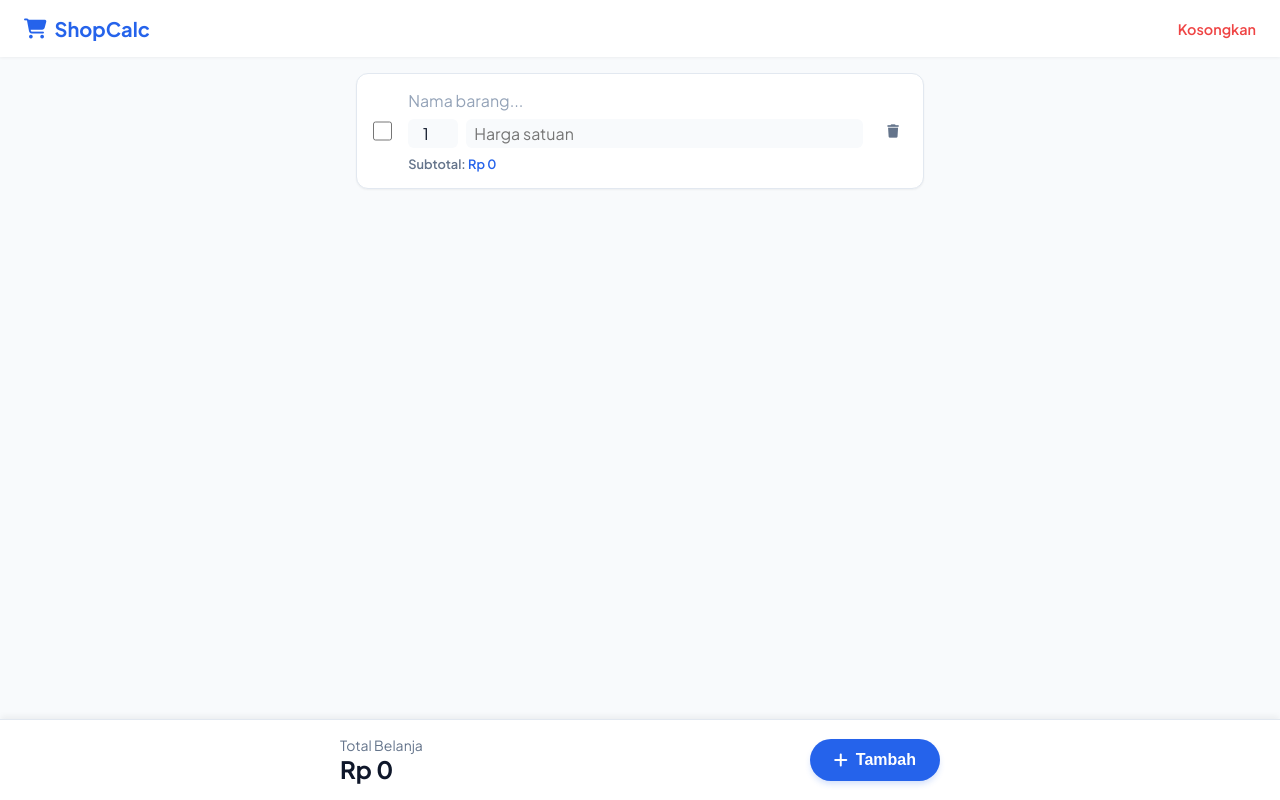
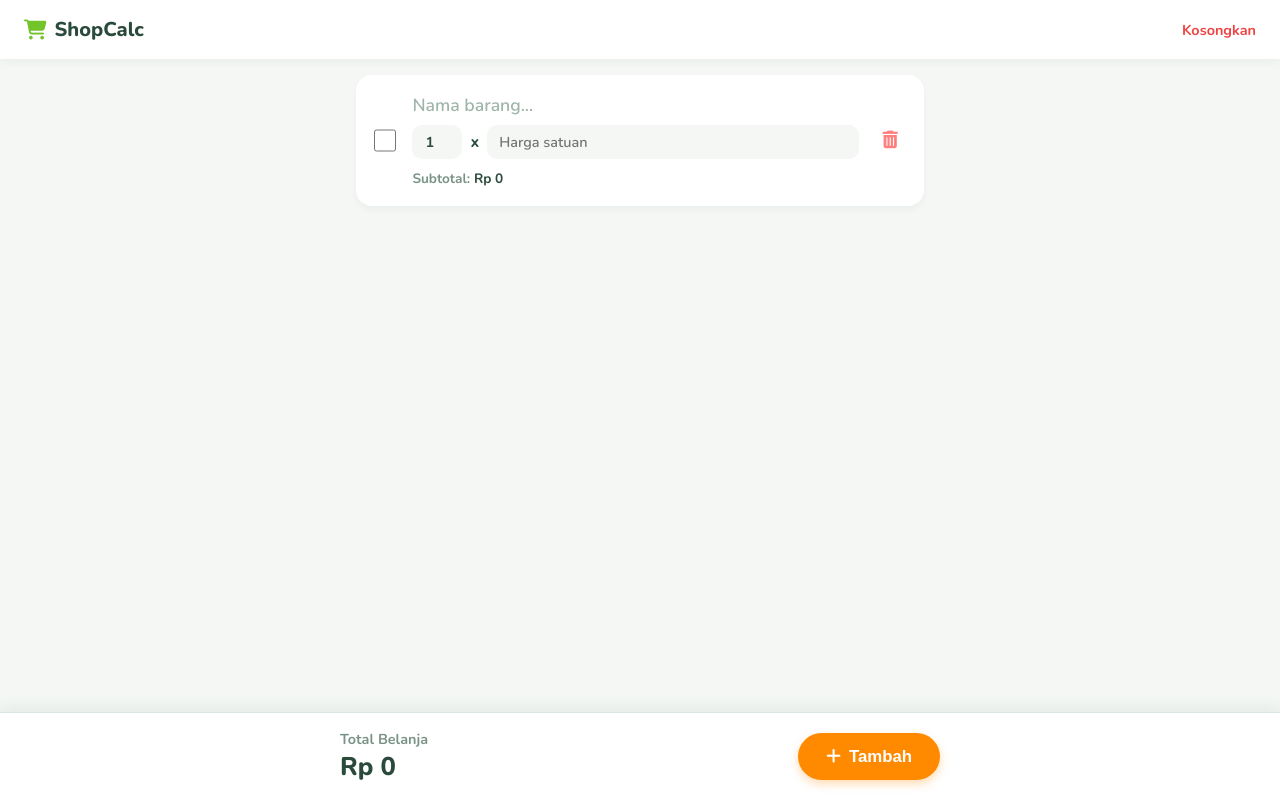
Before and after one commit to 43groupfy/ShopCalc, a plain HTML site: page index.html in a window 1280 px wide. Both pictures are taken after a click on the button "Tambah". Drawn offline with nearby package versions, Linux system fonts and the light colour scheme.

Commit message:
Update index.html

```diff
--- a/index.html
+++ b/index.html
@@ -6,30 +6,35 @@
   <title>ShopCalc - Smart Shopping</title>
   <link rel="icon" type="image/png" href="applogo.png">
 
-  <meta name="theme-color" content="#2563eb" />
+  <meta name="theme-color" content="#2A4B3C" />
   <link rel="manifest" href="manifest.json" />
   <link rel="apple-touch-icon" href="icon-192x192.png" />
 
   <link rel="stylesheet" href="https://cdnjs.cloudflare.com/ajax/libs/font-awesome/6.5.2/css/all.min.css" />
   <style>
-    @import url('https://fonts.googleapis.com/css2?family=Plus+Jakarta+Sans:wght@400;500;600;700&display=swap');
+    /* Menggunakan font Nunito yang membulat dan ramah, senada dengan icon 3D */
+    @import url('https://fonts.googleapis.com/css2?family=Nunito:wght@400;600;700;800&display=swap');
 
     :root {
-      --primary: #2563eb;
-      --primary-hover: #1d4ed8;
-      --bg: #f8fafc;
+      --primary: #2A4B3C;       /* Hijau Tua (Warna body kalkulator) */
+      --primary-hover: #1F382D;
+      --secondary: #73C32B;     /* Hijau Terang (Warna background & tombol +) */
+      --accent: #FF8A00;        /* Oranye (Warna tombol = ) */
+      --accent-hover: #E57C00;
+      --bg: #F4F7F4;            /* Latar belakang abu kehijauan yang lembut */
       --surface: #ffffff;
-      --text: #0f172a;
-      --text-light: #64748b;
-      --border: #e2e8f0;
+      --text: #2A4B3C;          /* Teks utama disamakan dengan hijau tua */
+      --text-light: #7A9387;
+      --border: #DDE5E0;
       --danger: #ef4444;
-      --success: #22c55e;
+      --success: #73C32B;       /* Centang menggunakan hijau terang */
+      --delete-btn: #FF7E7E;
     }
 
     * { margin: 0; padding: 0; box-sizing: border-box; }
 
     body {
-      font-family: 'Plus Jakarta Sans', sans-serif;
+      font-family: 'Nunito', sans-serif;
       background-color: var(--bg);
       color: var(--text);
       padding-bottom: 120px; /* Space for sticky footer */
@@ -42,14 +47,14 @@
       display: flex;
       justify-content: space-between;
       align-items: center;
-      box-shadow: 0 1px 3px rgba(0,0,0,0.05);
+      box-shadow: 0 2px 10px rgba(42, 75, 60, 0.05);
       position: sticky;
       top: 0;
       z-index: 10;
     }
 
     .brand {
-      font-weight: 700;
+      font-weight: 800;
       font-size: 1.25rem;
       color: var(--primary);
       text-decoration: none;
@@ -58,11 +63,15 @@
       gap: 0.5rem;
     }
 
+    .brand i {
+      color: var(--secondary);
+    }
+
     .clear-btn {
       background: none;
       border: none;
       color: var(--danger);
-      font-weight: 600;
+      font-weight: 700;
       font-size: 0.9rem;
       cursor: pointer;
       font-family: inherit;
@@ -78,21 +87,23 @@
     /* Item List */
     .item-card {
       background: var(--surface);
-      border-radius: 12px;
+      border-radius: 16px; /* Dibuat lebih membulat */
       padding: 1rem;
-      margin-bottom: 0.75rem;
-      box-shadow: 0 1px 2px rgba(0,0,0,0.05);
-      border: 1px solid var(--border);
+      margin-bottom: 0.85rem;
+      box-shadow: 0 4px 6px rgba(42, 75, 60, 0.04);
+      border: 2px solid transparent;
       display: grid;
       grid-template-columns: auto 1fr auto;
       gap: 1rem;
       align-items: center;
-      transition: opacity 0.2s;
+      transition: all 0.2s;
     }
 
     .item-card.bought {
       opacity: 0.6;
-      background: #f1f5f9;
+      background: #EAF0EC;
+      border-color: var(--border);
+      box-shadow: none;
     }
 
     .item-card.bought input {
@@ -107,10 +118,11 @@
     }
 
     input[type="checkbox"] {
-      width: 1.2rem;
-      height: 1.2rem;
+      width: 1.4rem;
+      height: 1.4rem;
       accent-color: var(--success);
       cursor: pointer;
+      border-radius: 4px;
     }
 
     /* Inputs */
@@ -129,30 +141,32 @@
       border: none;
       background: transparent;
       font-family: inherit;
-      font-size: 1rem;
+      font-size: 0.9rem;
       color: var(--text);
       outline: none;
       width: 100%;
     }
 
     input[type="text"] {
-      font-weight: 600;
+      font-weight: 700;
+      font-size: 1.1rem;
     }
 
-    input[type="text"]::placeholder { color: #94a3b8; font-weight: 400; }
+    input[type="text"]::placeholder { color: #A0B5AA; font-weight: 600; }
 
-    .qty-input { width: 50px !important; text-align: center; background: var(--bg) !important; border-radius: 6px !important; padding: 0.25rem;}
-    .price-input { flex: 1; background: var(--bg) !important; border-radius: 6px !important; padding: 0.25rem 0.5rem;}
+    .qty-input { width: 50px !important; text-align: center; background: var(--bg) !important; border-radius: 10px !important; padding: 0.45rem 0.35rem; font-weight: 700;}
+    .price-input { flex: 1; background: var(--bg) !important; border-radius: 10px !important; padding: 0.45rem 0.75rem; font-weight: 600;}
 
     /* Delete Btn */
     .delete-btn {
-      color: var(--text-light);
+      color: var(--delete-btn);
       background: none;
       border: none;
       padding: 0.5rem;
-      border-radius: 8px;
+      border-radius: 10px;
       cursor: pointer;
       transition: 0.2s;
+      font-size: 1.1rem;
     }
 
     .delete-btn:hover { color: var(--danger); background: #fee2e2; }
@@ -165,7 +179,7 @@
       right: 0;
       background: var(--surface);
       padding: 1rem 1.5rem;
-      box-shadow: 0 -4px 6px -1px rgba(0,0,0,0.05);
+      box-shadow: 0 -4px 15px rgba(42, 75, 60, 0.08);
       border-top: 1px solid var(--border);
       display: flex;
       justify-content: space-between;
@@ -187,34 +201,35 @@
       flex-direction: column;
     }
 
-    .total-label { font-size: 0.875rem; color: var(--text-light); }
-    .total-amount { font-size: 1.5rem; font-weight: 700; color: var(--text); }
+    .total-label { font-size: 0.9rem; color: var(--text-light); font-weight: 700; }
+    .total-amount { font-size: 1.6rem; font-weight: 800; color: var(--primary); }
 
     .add-btn {
-      background: var(--primary);
+      background: var(--accent);
       color: white;
       border: none;
-      padding: 0.75rem 1.5rem;
+      padding: 0.85rem 1.75rem;
       border-radius: 50px;
-      font-weight: 600;
-      font-size: 1rem;
+      font-weight: 800;
+      font-size: 1.05rem;
       cursor: pointer;
       display: flex;
       align-items: center;
       gap: 0.5rem;
-      box-shadow: 0 4px 6px -1px rgba(37, 99, 235, 0.2);
+      box-shadow: 0 4px 10px rgba(255, 138, 0, 0.3);
       transition: 0.2s;
     }
 
-    .add-btn:hover { background: var(--primary-hover); transform: translateY(-1px); }
+    .add-btn:hover { background: var(--accent-hover); transform: translateY(-2px); box-shadow: 0 6px 12px rgba(255, 138, 0, 0.4); }
 
     /* Empty State */
     .empty-state {
       text-align: center;
-      padding: 3rem 1rem;
+      padding: 4rem 1rem;
       color: var(--text-light);
     }
-    .empty-state i { font-size: 3rem; margin-bottom: 1rem; opacity: 0.5; }
+    .empty-state i { font-size: 4rem; margin-bottom: 1rem; color: var(--border); }
+    .empty-state p { font-weight: 600; font-size: 1.1rem; }
   </style>
 </head>
 <body>
@@ -263,7 +278,7 @@
         listDiv.innerHTML = `
           <div class="empty-state">
             <i class="fa-solid fa-basket-shopping"></i>
-            <p>Keranjang kosong. Mulai tambah barang!</p>
+            <p>Keranjang masih kosong.<br>Ayo mulai belanja!</p>
           </div>`;
         return;
       }
@@ -279,13 +294,14 @@
             <input type="text" placeholder="Nama barang..." value="${item.name}" oninput="updateItem(${index}, 'name', this.value)">
             <div class="input-row">
               <input type="number" class="qty-input" placeholder="Qty" value="${item.qty}" min="1" oninput="updateItem(${index}, 'qty', this.value)">
+              <b style="display: flex; align-items: center">x</b>
               <input type="number" class="price-input" placeholder="Harga satuan" value="${item.price || ''}" oninput="updateItem(${index}, 'price', this.value)">
             </div>
-            <div style="font-size: 0.8rem; color: var(--text-light); font-weight: 600;">
+            <div style="font-size: 0.85rem; color: var(--text-light); font-weight: 700; margin-top: 2px;">
               Subtotal: <span style="color: var(--primary)">${formatRp(item.qty * item.price)}</span>
             </div>
           </div>
-          <button class="delete-btn" onclick="deleteItem(${index})"><i class="fa-solid fa-trash"></i></button>
+          <button class="delete-btn" onclick="deleteItem(${index})"><i class="fa-solid fa-trash-can"></i></button>
         `;
         listDiv.appendChild(card);
       });
@@ -302,6 +318,7 @@
         const inputs = document.querySelectorAll('input[type="text"]');
         if(inputs.length > 0) inputs[inputs.length - 1].focus();
       }, 50);
+      window.scrollTo({ top: document.body.scrollHeight, behavior: 'smooth' });
     };
 
     const updateItem = (index, field, value) => {
@@ -309,7 +326,6 @@
       items[index][field] = value;
       saveData();
 
-      // Update subtotal text without full re-render to avoid losing input focus
       const cards = document.querySelectorAll('.item-card');
       const subtotalSpan = cards[index].querySelector('span');
       subtotalSpan.textContent = formatRp(items[index].qty * items[index].price);
@@ -343,11 +359,7 @@
     // Register Service Worker for PWA
     if ('serviceWorker' in navigator) {
       window.addEventListener('load', () => {
-        navigator.serviceWorker.register('sw.js').then(reg => {
-          console.log('ServiceWorker registered');
-        }).catch(err => {
-          console.log('ServiceWorker error: ', err);
-        });
+        navigator.serviceWorker.register('sw.js').catch(err => console.log('SW error: ', err));
       });
     }
 
```
